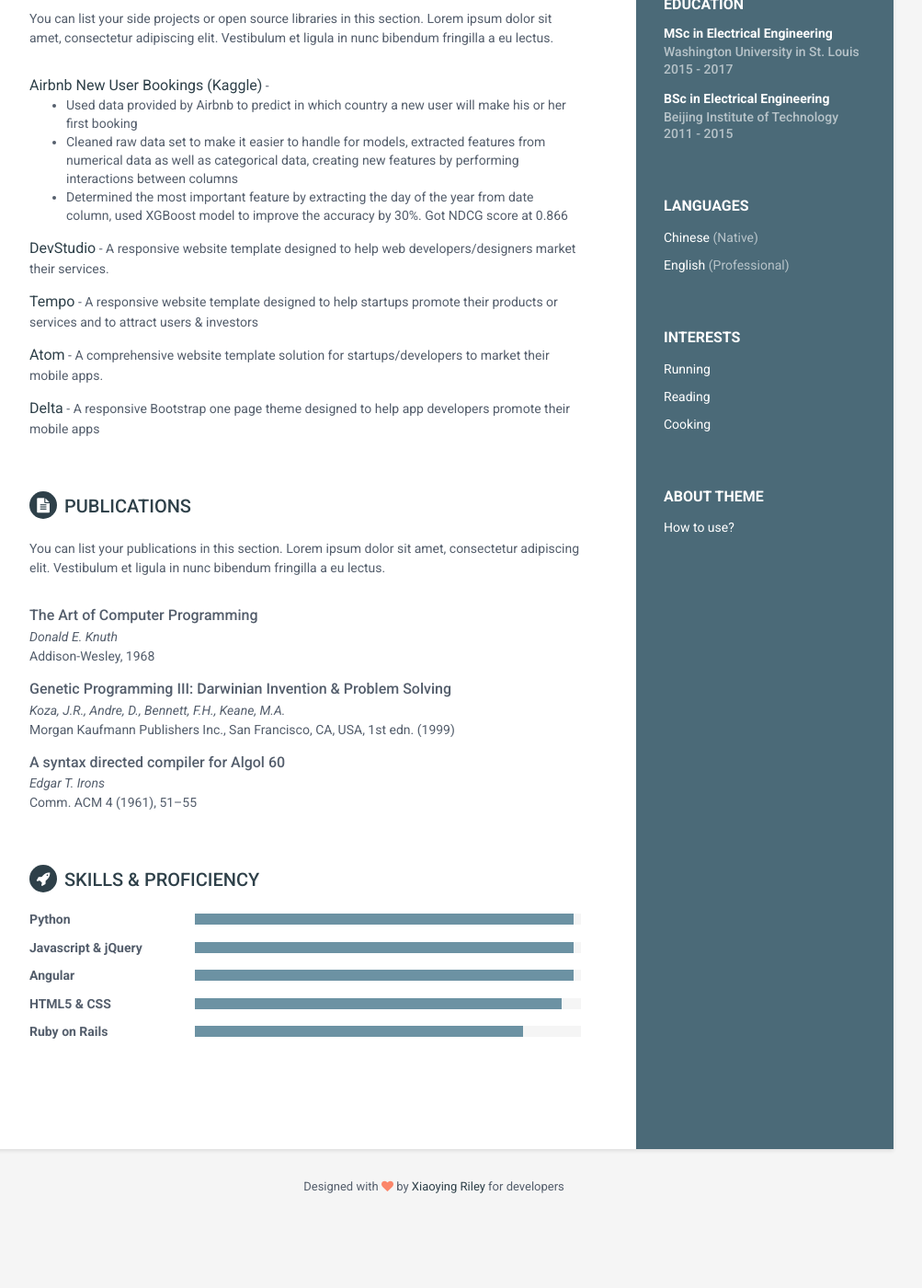
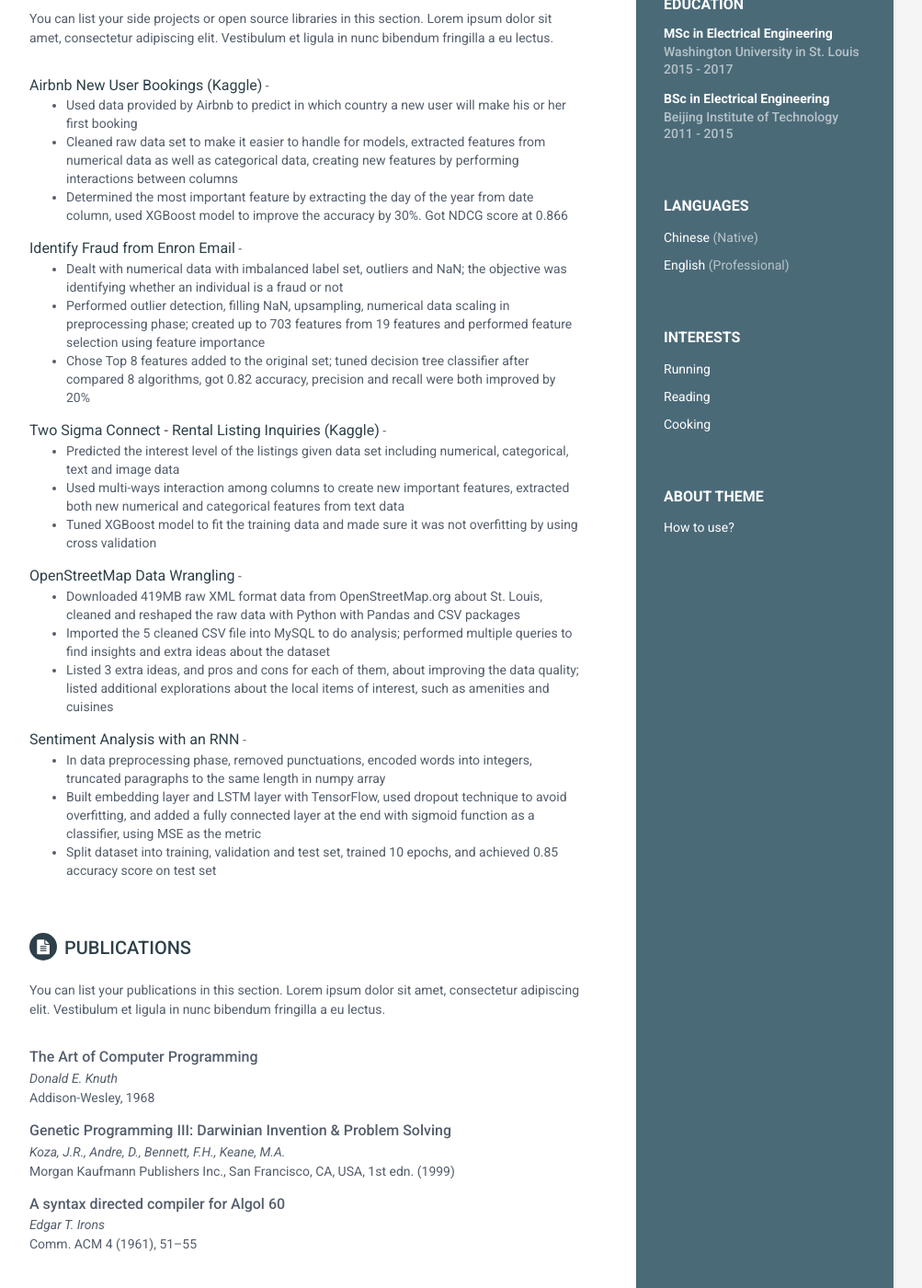
Before and after one commit to treeforest456/online_cv, a Jekyll site: the page built from index.html, in a window 1280 px wide and 1400 px high, scrolled down 568 px. Shown: the whole window at 92% size, without its empty margins (168-1171 px from the left). Built offline with Jekyll 4.4.1, drawn with Linux system fonts in a browser that asks for light colours; before the commit the page ends 1899 px from its top, so only the background shows below that.

Commit message:
feat: update projects update 5 projects from my resume

```diff
--- a/_data/projects.yml
+++ b/_data/projects.yml
@@ -13,18 +13,48 @@ categorical data, creating new features by performing interactions between colum
 model to improve the accuracy by 30%. Got NDCG score at 0.866</li>
     </ul>"
   - project:
-    title: DevStudio
+    title: Identify Fraud from Enron Email
     link: "#"
-    tagline: "A responsive website template designed to help web developers/designers market their services."
+    tagline: "<br />
+    <ul>
+      <li>Dealt with numerical data with imbalanced label set, outliers and NaN; the objective was identifying whether
+an individual is a fraud or not</li>
+      <li>Performed outlier detection, filling NaN, upsampling, numerical data scaling in preprocessing phase; created
+up to 703 features from 19 features and performed feature selection using feature importance</li>
+      <li>Chose Top 8 features added to the original set; tuned decision tree classifier after compared 8 algorithms, got
+0.82 accuracy, precision and recall were both improved by 20%</li>
+    </ul>"
   - project:
-    title: Tempo
+    title: Two Sigma Connect - Rental Listing Inquiries (Kaggle)
     link: "#"
-    tagline: "A responsive website template designed to help startups promote their products or services and to attract users &amp; investors"
+    tagline: "<br />
+    <ul>
+      <li>Predicted the interest level of the listings given data set including numerical, categorical, text and image data</li>
+      <li>Used multi-ways interaction among columns to create new important features, extracted both new numerical
+and categorical features from text data</li>
+      <li>Tuned XGBoost model to fit the training data and made sure it was not overfitting by using cross validation</li>
+    </ul>"
   - project:
-    title: Atom
+    title: OpenStreetMap Data Wrangling
     link: "#"
-    tagline: "A comprehensive website template solution for startups/developers to market their mobile apps."
+    tagline: "<br />
+    <ul>
+      <li>Downloaded 419MB raw XML format data from OpenStreetMap.org about St. Louis, cleaned and reshaped
+the raw data with Python with Pandas and CSV packages</li>
+      <li>Imported the 5 cleaned CSV file into MySQL to do analysis; performed multiple queries to find insights and
+extra ideas about the dataset</li>
+      <li>Listed 3 extra ideas, and pros and cons for each of them, about improving the data quality; listed additional
+explorations about the local items of interest, such as amenities and cuisines</li>
+    </ul>"
   - project:
-    title: Delta
+    title: Sentiment Analysis with an RNN
     link: "#"
-    tagline: "A responsive Bootstrap one page theme designed to help app developers promote their mobile apps"
+    tagline: "<br />
+    <ul>
+      <li>In data preprocessing phase, removed punctuations, encoded words into integers, truncated paragraphs to the
+same length in numpy array</li>
+      <li>Built embedding layer and LSTM layer with TensorFlow, used dropout technique to avoid overfitting, and
+added a fully connected layer at the end with sigmoid function as a classifier, using MSE as the metric</li>
+      <li>Split dataset into training, validation and test set, trained 10 epochs, and achieved 0.85 accuracy score on test
+set</li>
+    </ul>"
```
